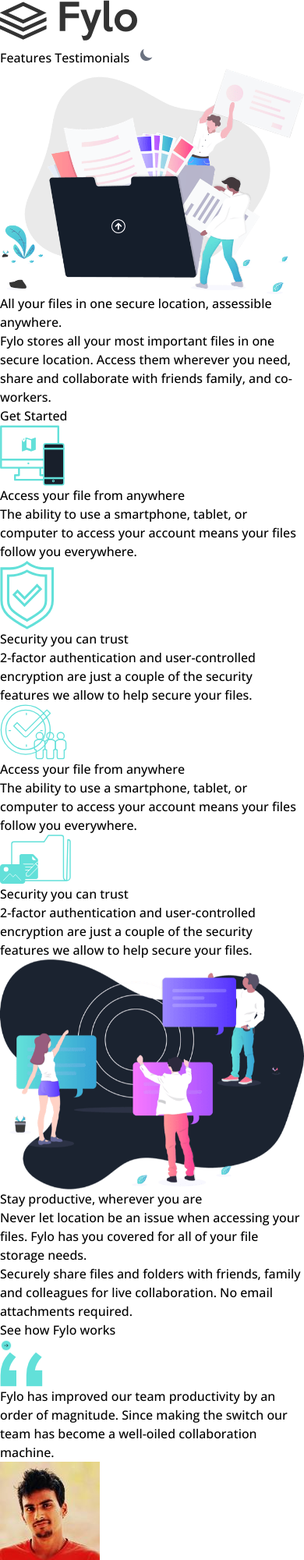
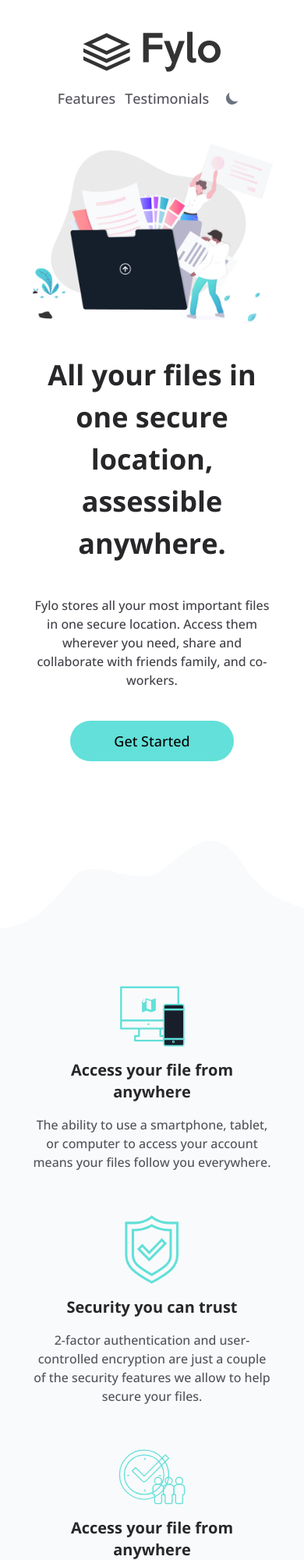
Before and after one commit to rahatulahsan/fylo-file-sharing, a website: page index.html in a window 390 px wide. Shown: the top 2000 px of the page at 78% size. Drawn offline with nearby package versions, Linux system fonts and the light colour scheme.

Commit message:
Mobile version completed without footer

```diff
--- a/index.html
+++ b/index.html
@@ -9,7 +9,7 @@
   <link href="https://fonts.googleapis.com/css2?family=Open+Sans:wght@500;600;700&display=swap" rel="stylesheet">
   <title>Fylo</title>
   <script>
-    // https://www.freecodecamp.org/news/how-to-build-a-dark-mode-switcher-with-tailwind-css-and-flowbite
+
     if (
       localStorage.getItem('color-theme') === 'dark' ||
       (!('color-theme' in localStorage) &&
@@ -23,16 +23,18 @@
    <script src="./assets/js/script.js" defer></script>
    <script src="./node_modules/preline/dist/preline.js"></script>
 </head>
+
 <body class="dark:bg-black">
 
   <!--Header Section Start-->
   <header>
+    <div class="flex flex-col gap-4 items-center py-10">
       <div>
           <img src="./assets/images/logo-light-mode.svg" alt="logo-light" />
       </div>
-    <div>
-        <a href="#">Features</a>
-        <a href="#"> Testimonials</a>
+      <div class="flex flex-row space-x-3 items-center">
+          <a href="#" class="font-sans text-lg text-zinc-600 font-medium hover:text-fylocyan">Features</a>
+          <a href="#" class="font-sans text-lg text-zinc-600 font-medium hover:text-fylocyan"> Testimonials</a>
           <!-- Dark/Light Mode Button -->
           <button
             id="theme-toggle"
@@ -66,117 +68,131 @@
             </svg>
           </button>
       </div>
+    </div>
   </header>
   <!--Header Section End-->
 
   <!--Hero Section Start-->
-  <section>
-    <div>
+  <section id="hero" class="hero-bg-light bg-no-repeat bg-contain bg-bottom pb-56">
+    <div class="flex flex-col items-center gap-10 px-10 text-center">
         <img src="./assets/images/illustration-intro.png" alt="illustration-intro"/>
-        <h1>All your files in one secure location, assessible anywhere.</h1>
-        <p>Fylo stores all your most important files in one secure location.
+        <h1 class="font-sans text-zinc-800 font-bold text-4xl leading-normal">All your files in one secure location, assessible anywhere.</h1>
+        <p class="font-sans text-zinc-700">Fylo stores all your most important files in one secure location.
             Access them wherever you need, share and collaborate with friends family, and co-workers.</p>
-        <button>Get Started</button>
+        <button class="bg-fylocyan px-14 py-3 rounded-full text-lg hover:scale-95">Get Started</button>
     </div>
   </section>
   <!--Hero Section End-->
 
   <!--Features Section Start-->
-  <section>
-    <div>
-        <div>
-            <div>
+  <section id="feature" class="bg-gray-50">
+    <div class="flex flex-col gap-14 px-10 pt-16 pb-32">
+
+        <div class="flex flex-col gap-14">
+            <!--Feature item 1-->
+            <div class="flex flex-col items-center gap-4 text-center">
                 <img src="./assets/images/icon-access-anywhere.svg" alt="access-anywhere"/>
-                <h2>Access your file from anywhere</h2>
-                <p>The ability to use a smartphone, tablet, or computer to access your account means your files follow you everywhere.</p>
+                <h2 class="font-sans text-xl font-bold text-zinc-800">Access your file from anywhere</h2>
+                <p class="font-sans text-zinc-600 text-base">The ability to use a smartphone, tablet, or computer to access your account means your files follow you everywhere.</p>
             </div>
-            <div>
+            <!--Feature item 2-->
+            <div class="flex flex-col items-center gap-4 text-center">
                 <img src="./assets/images/icon-security.svg" alt="icon-security"/>
-                <h2>Security you can trust</h2>
-                <p>2-factor authentication and user-controlled encryption are just a couple of the security features we allow to help secure your files.</p>
+                <h2 class="font-sans text-xl font-bold text-zinc-800">Security you can trust</h2>
+                <p class="font-sans text-zinc-600 text-base">2-factor authentication and user-controlled encryption are just a couple of the security features we allow to help secure your files.</p>
             </div>
         </div>
-        <div>
-            <div>
+
+        <div class="flex flex-col gap-14">
+            <!--Feature item 3-->
+            <div class="flex flex-col items-center gap-4 text-center">
                 <img src="./assets/images/icon-collaboration.svg" alt="icon-collaboration"/>
-                <h2>Access your file from anywhere</h2>
-                <p>The ability to use a smartphone, tablet, or computer to access your account means your files follow you everywhere.</p>
+                <h2 class="font-sans text-xl font-bold text-zinc-800">Access your file from anywhere</h2>
+                <p class="font-sans text-zinc-600 text-base">The ability to use a smartphone, tablet, or computer to access your account means your files follow you everywhere.</p>
             </div>
-            <div>
+            <!--Feature item 4-->
+            <div class="flex flex-col items-center gap-4 text-center">
                 <img src="./assets/images/icon-any-file.svg" alt="icon-any-file"/>
-                <h2>Security you can trust</h2>
-                <p>2-factor authentication and user-controlled encryption are just a couple of the security features we allow to help secure your files.</p>
+                <h2 class="font-sans text-xl font-bold text-zinc-800">Security you can trust</h2>
+                <p class="font-sans text-zinc-600 text-base">2-factor authentication and user-controlled encryption are just a couple of the security features we allow to help secure your files.</p>
             </div>
+
         </div>
+
     </div>
   </section>
   <!--Features Section End-->
 
   <!--Productive Section Start-->
-  <section>
+  <section id="productive">
+    <div class="flex flex-col gap-10 pt-16 pb-32 items-center px-10">
       <div>
           <img src="./assets/images/illustration-stay-productive.png" alt="illustration-stay-productive"/>
       </div>
-    <div>
-        <h1>Stay productive, wherever you are</h1>
-        <p>Never let location be an issue when accessing your files. Fylo has you covered for all of your file storage needs.</p>
-        <p>Securely share files and folders with friends, family and colleagues for live collaboration. No email attachments required.</p>
-        <a href="#">See how Fylo works</a>
-        <img src="./assets/images/icon-arrow.svg" alt="icon-arrow"/>
+      <div class="flex flex-col gap-4">
+          <h1 class="font-sans text-xl font-bold text-zinc-800">Stay productive, wherever you are</h1>
+          <p class="font-sans text-zinc-600 text-base">Never let location be an issue when accessing your files. Fylo has you covered for all of your file storage needs.</p>
+          <p class="font-sans text-zinc-600 text-base">Securely share files and folders with friends, family and colleagues for live collaboration. No email attachments required.</p>
+          <a href="#" class="underline text-fylocyan text-lg">See how Fylo co-workers<img class="inline pl-2" src="./assets/images/icon-arrow.svg" alt="icon-arrow"/></a>
+      </div>
     </div>
   </section>
   <!--Productive Section End-->
 
   <!--Testimonial Section Start-->
-  <section>
-    <img src="./assets/images/bg-quotes.png" alt="bg-quotes"/>
+  <section id="testimonial" class="bg-gray-50">
+    <div class=" relative flex flex-col gap-10 px-8 py-24">
+      <img class="absolute z-10 -top-1" src="./assets/images/bg-quotes.png" alt="bg-quotes"/>
+
+      <div class="flex flex-col gap-10">
+          <!--Testimonial 1-->
+          <div class="bg-gray-100 p-10 flex flex-col gap-6 rounded-lg">
+              <p class="font-sans text-zinc-600">Fylo has improved our team productivity by an order of magnitude. Since making the switch our team has become a well-oiled collaboration machine.</p>
+              <div class="flex flex-row space-x-5 items-center">
+                  <img class="w-12 rounded-full object-cover" src="./assets/images/profile-1.jpg" alt="profile-1"/>
                   <div>
-        <!--Testimonial 1-->
-        <div>
-            <p>Fylo has improved our team productivity by an order of magnitude. Since making the switch our team has become a well-oiled collaboration machine.</p>
-            <div>
-                <img src="./assets/images/profile-1.jpg" alt="profile-1"/>
-                <div>
-                    <h6>Satish Patel</h6>
-                    <p>Founder & CEO. Huddle</p>
+                      <h6 class="font-sans font-bold">Satish Patel</h6>
+                      <p class="font-sans text-sm">Founder & CEO. Huddle</p>
                   </div>
               </div>
           </div>
           <!--Testimonial 2-->
+          <div class="bg-gray-100 p-10 flex flex-col gap-6 rounded-lg">
+            <p class="font-sans text-zinc-600">Fylo has improved our team productivity by an order of magnitude. Since making the switch our team has become a well-oiled collaboration machine.</p>
+            <div class="flex flex-row space-x-5 items-center">
+                <img class="w-12 rounded-full object-cover" src="./assets/images/profile-2.jpg" alt="profile-2"/>
                 <div>
-            <p>Fylo has improved our team productivity by an order of magnitude. Since making the switch our team has become a well-oiled collaboration machine.</p>
-            <div>
-                <img src="./assets/images/profile-2.jpg" alt="profile-2"/>
-                <div>
-                    <h6>Satish Patel</h6>
-                    <p>Founder & CEO. Huddle 2</p>
+                    <h6 class="font-sans font-bold">Satish Patel</h6>
+                    <p class="font-sans text-sm">Founder & CEO. Huddle</p>
                 </div>
             </div>
           </div>
           <!--Testimonial 3-->
+          <div class="bg-gray-100 p-10 flex flex-col gap-6 rounded-lg">
+            <p class="font-sans text-zinc-600">Fylo has improved our team productivity by an order of magnitude. Since making the switch our team has become a well-oiled collaboration machine.</p>
+            <div class="flex flex-row space-x-5 items-center">
+                <img class="w-12 rounded-full object-cover" src="./assets/images/profile-3.jpg" alt="profile-3"/>
                 <div>
-            <p>Fylo has improved our team productivity by an order of magnitude. Since making the switch our team has become a well-oiled collaboration machine.</p>
-            <div>
-                <img src="./assets/images/profile-3.jpg" alt="profile-3"/>
-                <div>
-                    <h6>Satish Patel</h6>
-                    <p>Founder & CEO. Huddle 3</p>
+                    <h6 class="font-sans font-bold">Satish Patel</h6>
+                    <p class="font-sans text-sm">Founder & CEO. Huddle</p>
                 </div>
             </div>
+          </div>
+
       </div>
     </div>
   </section>
   <!--Testimonial Section Start-->
 
   <!--Newsletter Section Start-->
-  <section>
-    <div>
-        <div>
-            <h3>Get early access today</h3>
-            <p>It only takes a minute to sign up and our free starter tier is extremely generous. If you have any questions, our support team would be happy to help you.</p>
-            <div>
-                <input type="text" name="email" id="email" placeholder="email@example.com"/>
-                <button>Get Started For Free</button>
+  <section id="newsletter">
+    <div class="px-10 py-36">
+        <div class="bg-gray-200 p-8 flex flex-col items-center gap-6 rounded-xl text-center">
+            <h3 class="font-sans text-2xl font-bold text-zinc-800">Get early access today</h3>
+            <p class="font-sans text-base font-light text-zinc-600">It only takes a minute to sign up and our free starter tier is extremely generous. If you have any questions, our support team would be happy to help you.</p>
+            <div class="flex flex-col items-center gap-6 w-full">
+                <input class="w-full px-10 py-3 rounded-full text-lg" type="text" name="email" id="email" placeholder="email@example.com"/>
+                <button class="bg-fylocyan w-full py-3 rounded-full capitalize text-lg font-light">Get Started For Free</button>
             </div>
         </div>
     </div>
--- a/src/input.css
+++ b/src/input.css
@@ -1,3 +1,9 @@
 @tailwind base;
 @tailwind components;
 @tailwind utilities;
+
+@layer components{
+    .hero-bg-light{
+        background-image: url('../assets/images/bg-curvy-light-mode.svg');
+    }
+}
```
Also changed, not shown: dist/output.css, 1 other file. Lines whose indentation alone changed are shown as unchanged.
